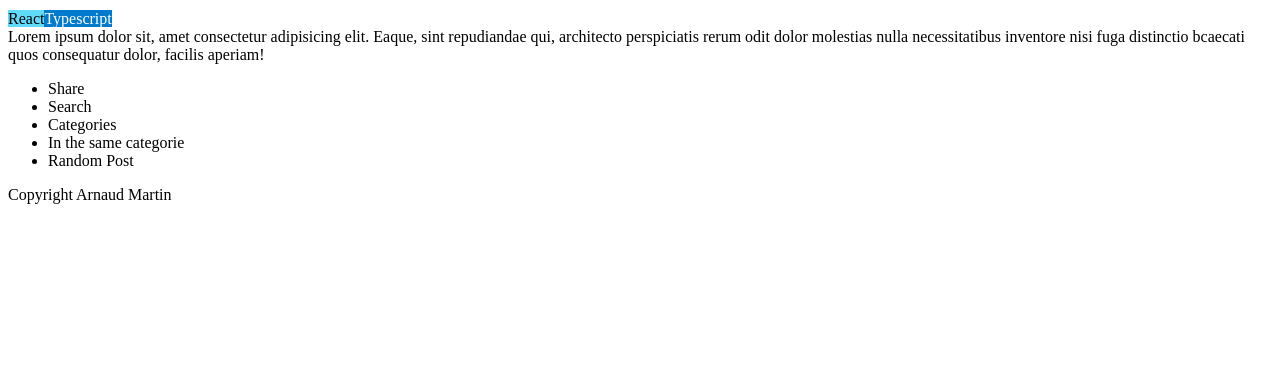
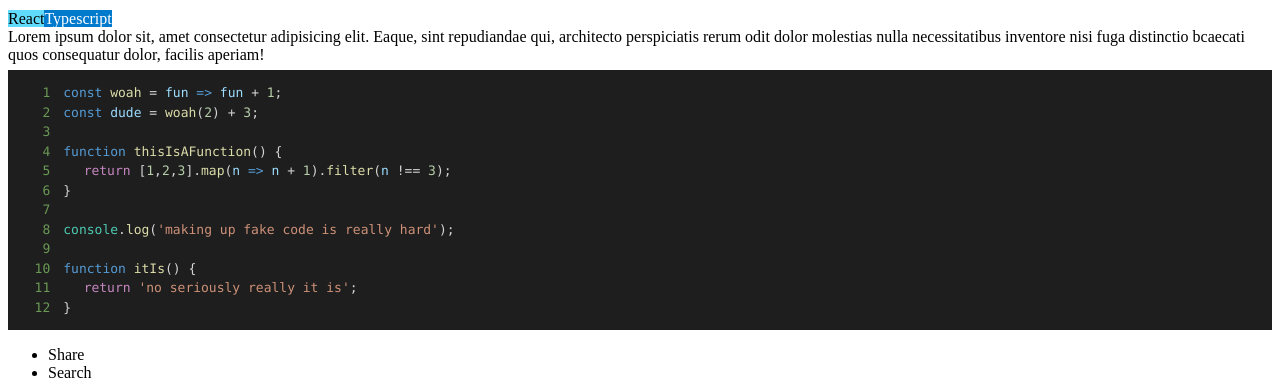
Before and after one commit to Arno85/Blog, a Next.js app: page /how-to-setup-typescript-in-react in a window 1280 px wide. Shown: the part 3143-3523 px from the top of the page. Before the commit the page ends 3363 px from the top, so only its background shows below. Built offline with nearby package versions, Linux system fonts and the light colour scheme; a web font is replaced by a local one.

Commit message:
Syntax highlighter

```diff
--- a/components/articles/ArticleDetail.tsx
+++ b/components/articles/ArticleDetail.tsx
@@ -3,6 +3,8 @@ import { useEffect, useRef } from 'react';
 import { Article } from './../../models/article';
 import Tag from './../ui/Tag';
 import useTimeToRead from './../../hooks/use-timeToRead';
+import { Prism as SyntaxHighlighter } from 'react-syntax-highlighter';
+import { vscDarkPlus } from 'react-syntax-highlighter/dist/cjs/styles/prism';
 
 const ArticleDetail: React.FC<{ article: Article }> = (props) => {
 	const plxContainer = useRef<HTMLDivElement>({} as HTMLDivElement);
@@ -48,6 +50,8 @@ const ArticleDetail: React.FC<{ article: Article }> = (props) => {
 		lastScrollTop = st;
 	};
 
+	const CODE = `const woah = fun => fun + 1;\nconst dude = woah(2) + 3;\n\nfunction thisIsAFunction() {\n\treturn [1,2,3].map(n => n + 1).filter(n !== 3);\n}\n\nconsole.log('making up fake code is really hard');\n\nfunction itIs() {\n\treturn 'no seriously really it is';\n}`;
+
 	return (
 		<article>
 			<div className="relative overflow-hidden w-full h-96" ref={plxContainer}>
@@ -65,6 +69,9 @@ const ArticleDetail: React.FC<{ article: Article }> = (props) => {
 				))}
 			</div>
 			<div className="mt-12 prose max-w-none" dangerouslySetInnerHTML={{ __html: props.article.content }} />
+			<SyntaxHighlighter showLineNumbers language="javascript" style={vscDarkPlus}>
+				{CODE}
+			</SyntaxHighlighter>
 		</article>
 	);
 };
--- a/package.json
+++ b/package.json
@@ -14,6 +14,7 @@
     "next-images": "^1.8.1",
     "react": "17.0.2",
     "react-dom": "17.0.2",
+    "react-syntax-highlighter": "^15.4.3",
     "sass": "^1.34.1"
   },
   "devDependencies": {
```
Also changed, not shown: 1 other file (tests, documents, lock files or other folders).
